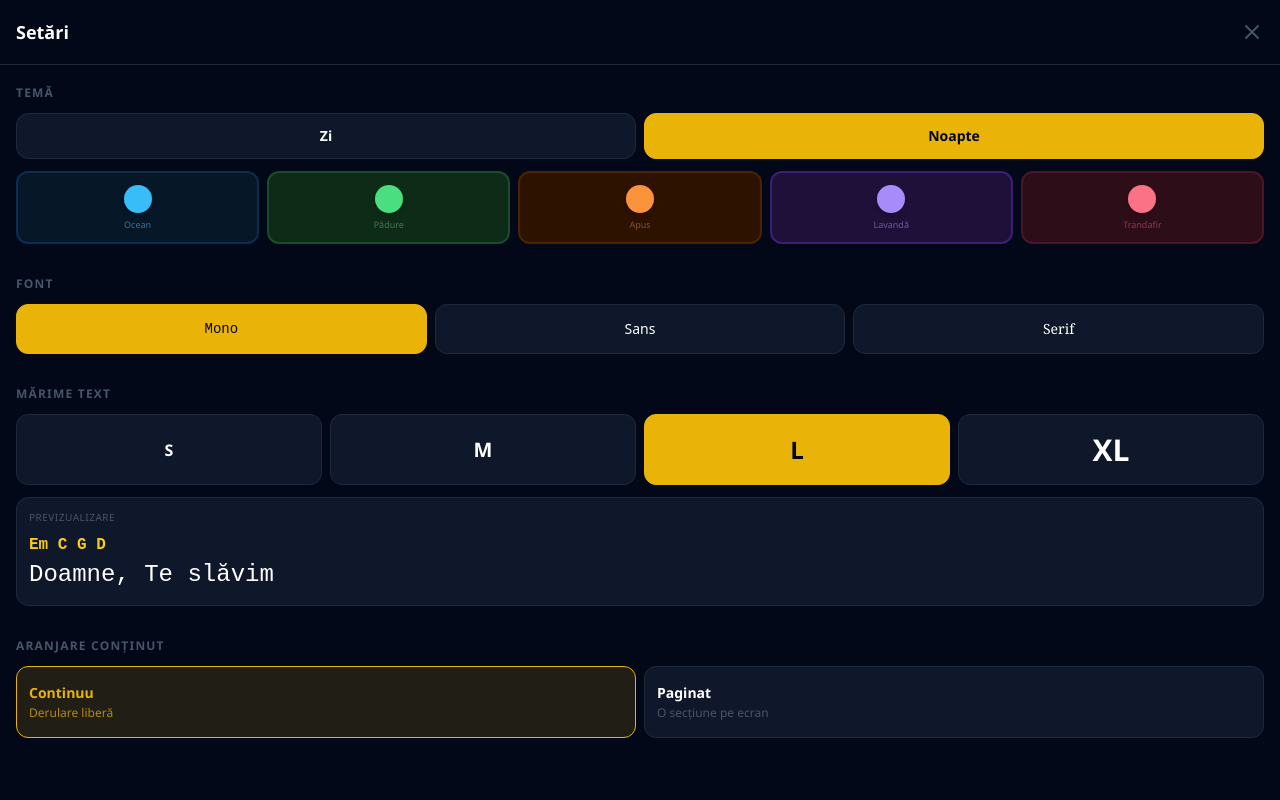
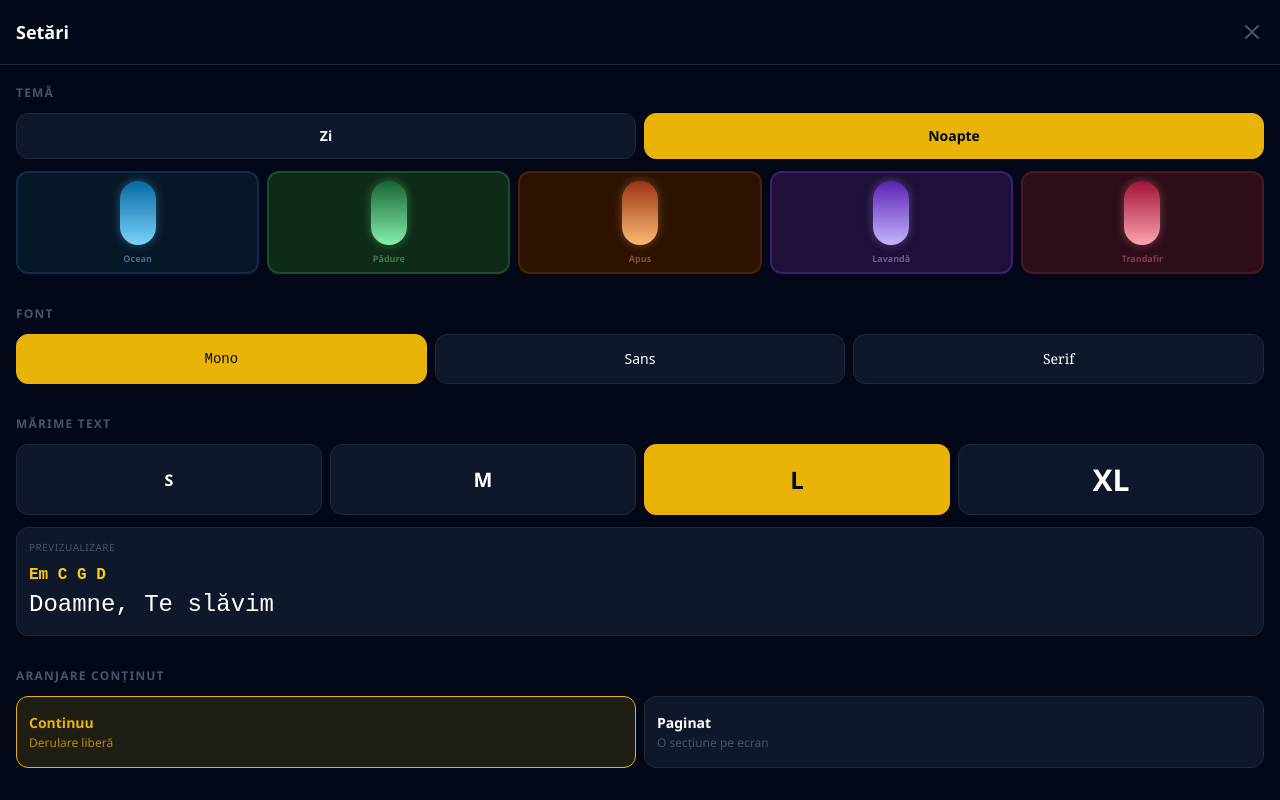
Before and after one commit to GratiiSergiu/IS-Youth-Worship, a React (Vite) app: page / in a window 1280 px wide. Both pictures are taken after a click on the button 1246 px from the left and 42 px from the top of the page. Built offline with nearby package versions, Linux system fonts and the light colour scheme.

Commit message:
Gradient pill swatches for color palettes, GoodLock style

```diff
--- a/src/components/Settings.jsx
+++ b/src/components/Settings.jsx
@@ -41,22 +41,33 @@ export default function Settings({ onClose }) {
               </button>
             ))}
           </div>
-          {/* 5 palete */}
+          {/* 5 palete — gradient pills */}
           <div className="grid grid-cols-5 gap-2">
             {PALETTE_IDS.map((id) => {
               const active = settings.theme === id;
+              const t = THEMES[id];
               return (
                 <button key={id} onClick={() => update({ theme: id })}
-                  className="flex flex-col items-center gap-1.5 py-3 px-1 rounded-xl transition active:scale-95"
+                  className="flex flex-col items-center gap-2 py-2 rounded-xl transition active:scale-95"
                   style={{
-                    backgroundColor: active ? theme.accent + '28' : THEMES[id].surface,
-                    border: `2px solid ${active ? theme.accent : THEMES[id].border}`,
+                    backgroundColor: active ? theme.accent + '22' : t.surface,
+                    border: `2px solid ${active ? theme.accent : t.border}`,
                   }}>
-                  <div className="w-7 h-7 rounded-full shadow-md"
-                    style={{ backgroundColor: THEMES[id].chord }} />
-                  <span className="text-[9px] font-medium leading-tight text-center"
-                    style={{ color: active ? theme.accent : THEMES[id].muted }}>
-                    {THEMES[id].name}
+                  {/* Gradient pill */}
+                  <div
+                    className="rounded-full"
+                    style={{
+                      width: 36,
+                      height: 64,
+                      background: `linear-gradient(to bottom, ${t.grad[0]}, ${t.grad[1]})`,
+                      boxShadow: active
+                        ? `0 0 14px 3px ${t.grad[1]}88`
+                        : `0 0 8px 1px ${t.grad[1]}44`,
+                    }}
+                  />
+                  <span className="text-[9px] font-semibold leading-tight text-center px-0.5"
+                    style={{ color: active ? theme.accent : t.muted }}>
+                    {t.name}
                   </span>
                 </button>
               );
--- a/src/contexts/SettingsContext.jsx
+++ b/src/contexts/SettingsContext.jsx
@@ -2,13 +2,13 @@ import { createContext, useContext } from 'react';
 import { useLocalStorage } from '../hooks/useLocalStorage';
 
 export const THEMES = {
-  dark:     { name: 'Noapte',    bg: '#020817', surface: '#0f172a', border: '#1e293b', text: '#ffffff', muted: '#475569', accent: '#eab308', accentFg: '#020817', chord: '#facc15' },
-  light:    { name: 'Zi',        bg: '#f1f5f9', surface: '#ffffff', border: '#e2e8f0', text: '#0f172a', muted: '#94a3b8', accent: '#d97706', accentFg: '#ffffff', chord: '#b45309' },
-  ocean:    { name: 'Ocean',     bg: '#030d1a', surface: '#061828', border: '#0c2d50', text: '#dbeafe', muted: '#3d6d96', accent: '#38bdf8', accentFg: '#030d1a', chord: '#38bdf8' },
-  forest:   { name: 'Pădure',   bg: '#071a0e', surface: '#0e2b17', border: '#1a4d2e', text: '#dcfce7', muted: '#3d7a52', accent: '#4ade80', accentFg: '#071a0e', chord: '#4ade80' },
-  sunset:   { name: 'Apus',     bg: '#1a0800', surface: '#2d1200', border: '#4d2200', text: '#fff7ed', muted: '#8a5030', accent: '#fb923c', accentFg: '#1a0800', chord: '#fb923c' },
-  lavender: { name: 'Lavandă',  bg: '#120920', surface: '#1e1038', border: '#3b1f72', text: '#ede8ff', muted: '#6b5a9a', accent: '#a78bfa', accentFg: '#120920', chord: '#a78bfa' },
-  rose:     { name: 'Trandafir',bg: '#1a080f', surface: '#2d0d18', border: '#4d1528', text: '#ffe4e6', muted: '#8a3a50', accent: '#fb7185', accentFg: '#1a080f', chord: '#fb7185' },
+  dark:     { name: 'Noapte',    bg: '#020817', surface: '#0f172a', border: '#1e293b', text: '#ffffff', muted: '#475569', accent: '#eab308', accentFg: '#020817', chord: '#facc15', grad: ['#1e293b', '#0f172a'] },
+  light:    { name: 'Zi',        bg: '#f1f5f9', surface: '#ffffff', border: '#e2e8f0', text: '#0f172a', muted: '#94a3b8', accent: '#d97706', accentFg: '#ffffff', chord: '#b45309', grad: ['#f8fafc', '#cbd5e1'] },
+  ocean:    { name: 'Ocean',     bg: '#030d1a', surface: '#061828', border: '#0c2d50', text: '#dbeafe', muted: '#3d6d96', accent: '#38bdf8', accentFg: '#030d1a', chord: '#38bdf8', grad: ['#0369a1', '#7dd3fc'] },
+  forest:   { name: 'Pădure',   bg: '#071a0e', surface: '#0e2b17', border: '#1a4d2e', text: '#dcfce7', muted: '#3d7a52', accent: '#4ade80', accentFg: '#071a0e', chord: '#4ade80', grad: ['#166534', '#86efac'] },
+  sunset:   { name: 'Apus',     bg: '#1a0800', surface: '#2d1200', border: '#4d2200', text: '#fff7ed', muted: '#8a5030', accent: '#fb923c', accentFg: '#1a0800', chord: '#fb923c', grad: ['#9a3412', '#fdba74'] },
+  lavender: { name: 'Lavandă',  bg: '#120920', surface: '#1e1038', border: '#3b1f72', text: '#ede8ff', muted: '#6b5a9a', accent: '#a78bfa', accentFg: '#120920', chord: '#a78bfa', grad: ['#5b21b6', '#c4b5fd'] },
+  rose:     { name: 'Trandafir',bg: '#1a080f', surface: '#2d0d18', border: '#4d1528', text: '#ffe4e6', muted: '#8a3a50', accent: '#fb7185', accentFg: '#1a080f', chord: '#fb7185', grad: ['#9f1239', '#fda4af'] },
 };
 
 export const FONTS = [
```
